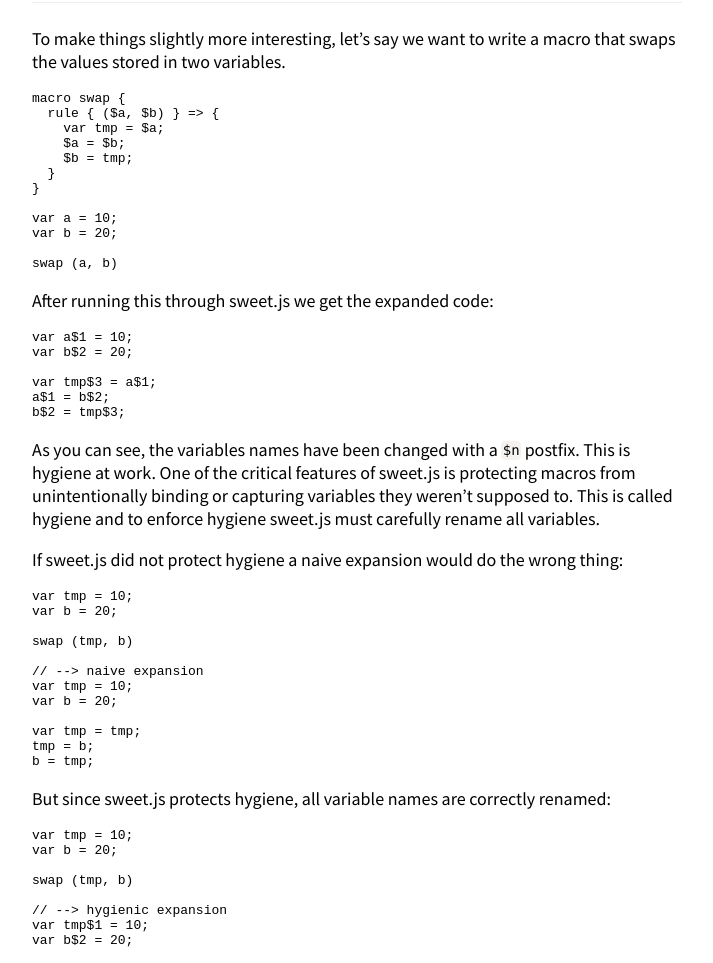
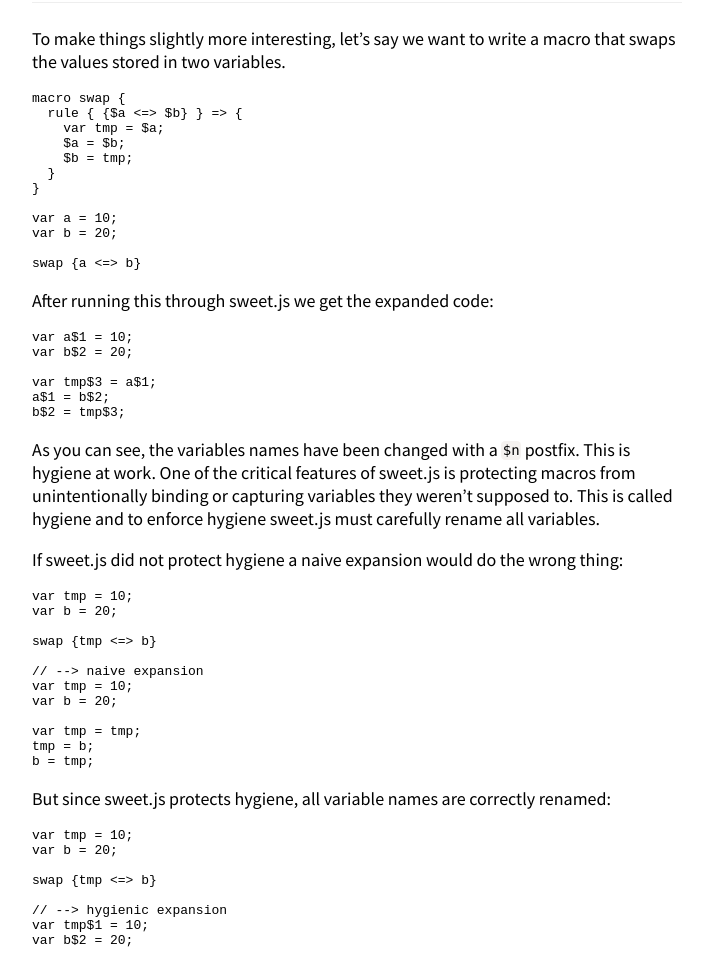
Before and after one commit to sweet-js/sweet-core, a Jekyll site: the page built from index.md, in a window 1280 px wide and 1400 px high, scrolled down 2471 px. Shown: the part 169-1132 px from the top of the window, without its empty margins (308-1021 px from the left). Built offline with Jekyll 4.4.1, drawn with Linux system fonts in a browser that asks for light colours; some of the changed text lies outside the part shown.

```diff
--- a/index.md
+++ b/index.md
@@ -132,7 +132,7 @@ To make things slightly more interesting, let's say we want to write a
 macro that swaps the values stored in two variables.
 
     macro swap {
-      rule { ($a, $b) } => {
+      rule { {$a <=> $b} } => {
         var tmp = $a;
         $a = $b;
         $b = tmp;
@@ -142,7 +142,7 @@ macro that swaps the values stored in two variables.
     var a = 10;
     var b = 20;
 
-    swap (a, b)
+    swap {a <=> b}
 
 After running this through sweet.js we get the expanded code:
 
@@ -165,7 +165,7 @@ wrong thing:
     var tmp = 10;
     var b = 20;
 
-    swap (tmp, b)
+    swap {tmp <=> b}
 
     // --> naive expansion
     var tmp = 10;
@@ -181,7 +181,7 @@ renamed:
     var tmp = 10;
     var b = 20;
 
-    swap (tmp, b)
+    swap {tmp <=> b}
 
     // --> hygienic expansion
     var tmp$1 = 10;
```
Also changed, not shown: index.html (+4 -4 lines).
